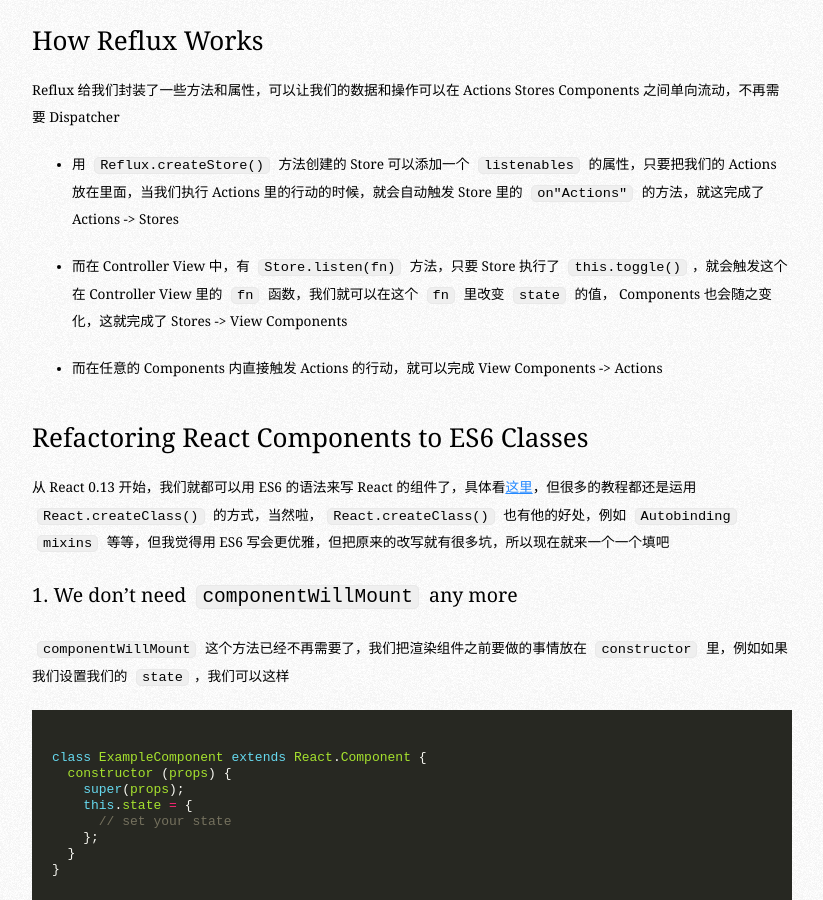
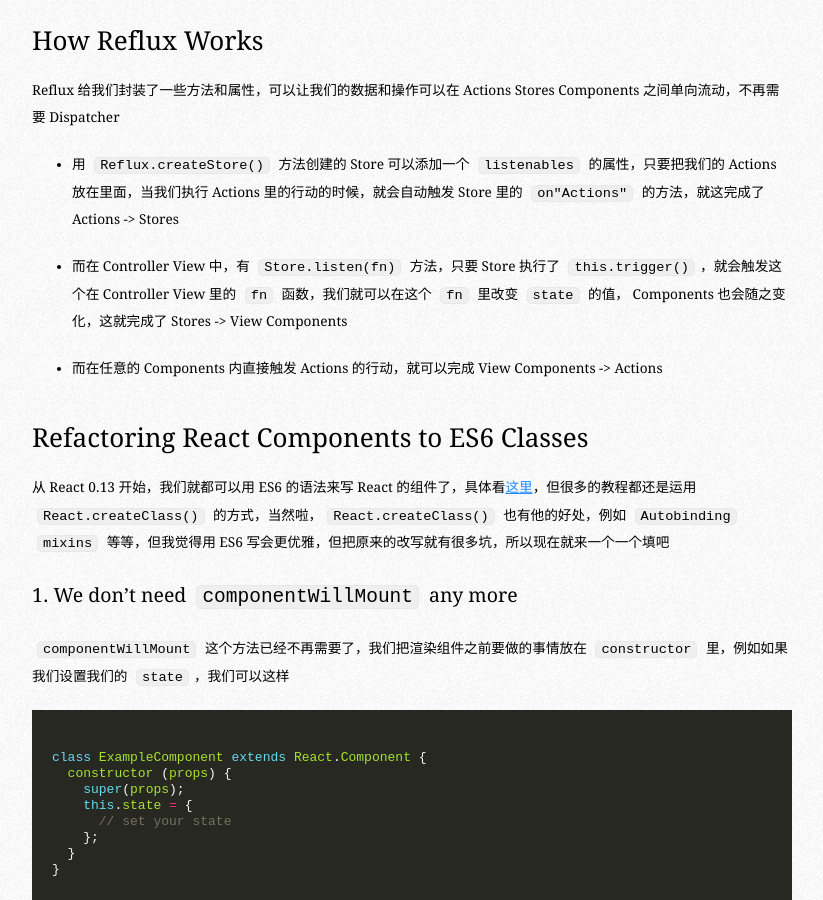
Before and after one commit to jasonliao/jasonliao.github.io, a Jekyll site: the page built from _posts/2015-09-29-how-to-write-react-in-es6.md, in a window 1280 px wide and 900 px high, scrolled down 693 px. Shown: the whole window, without its empty margins (228-1051 px from the left). Built offline with Jekyll 4.4.1, drawn with Linux system fonts in a browser that asks for light colours; some web fonts are replaced; Markdown is read by kramdown in place of the engine named in the settings; comment, search, counter and statistics services are not loaded.

Commit message:
how to write react in es6

```diff
--- a/_posts/2015-09-29-how-to-write-react-in-es6.md
+++ b/_posts/2015-09-29-how-to-write-react-in-es6.md
@@ -19,7 +19,7 @@
 - 用 `Reflux.createStore()` 方法创建的 Store 可以添加一个 `listenables` 的属性，只要把我们的 Actions 放在里面，当我们执行 Actions 里的行动的时候，就会自动触发 Store 里的 `on"Actions"` 的方法，就这完成了 Actions -> Stores
 
 
-- 而在 Controller View 中，有 `Store.listen(fn)` 方法，只要 Store 执行了 `this.toggle()`，就会触发这个在 Controller View 里的 `fn` 函数，我们就可以在这个 `fn` 里改变 `state` 的值， Components 也会随之变化，这就完成了 Stores -> View Components
+- 而在 Controller View 中，有 `Store.listen(fn)` 方法，只要 Store 执行了 `this.trigger()`，就会触发这个在 Controller View 里的 `fn` 函数，我们就可以在这个 `fn` 里改变 `state` 的值， Components 也会随之变化，这就完成了 Stores -> View Components
 
 
 - 而在任意的 Components 内直接触发 Actions 的行动，就可以完成 View Components -> Actions
```
